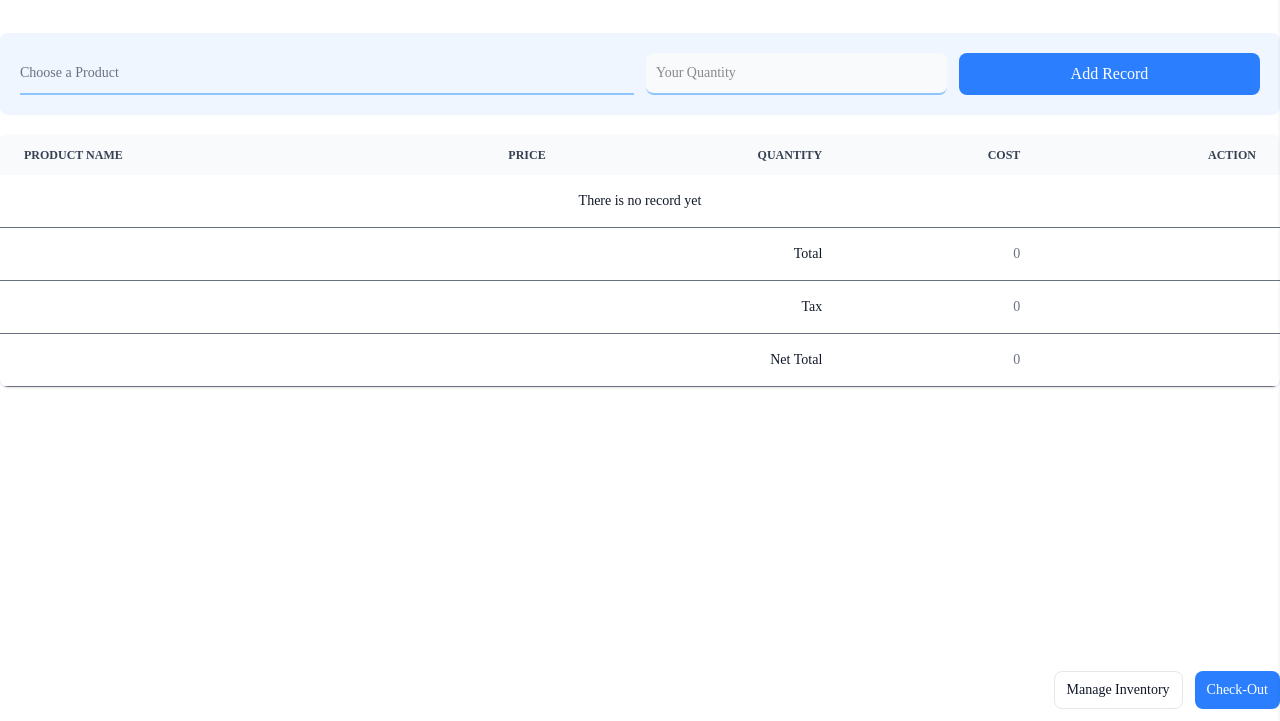
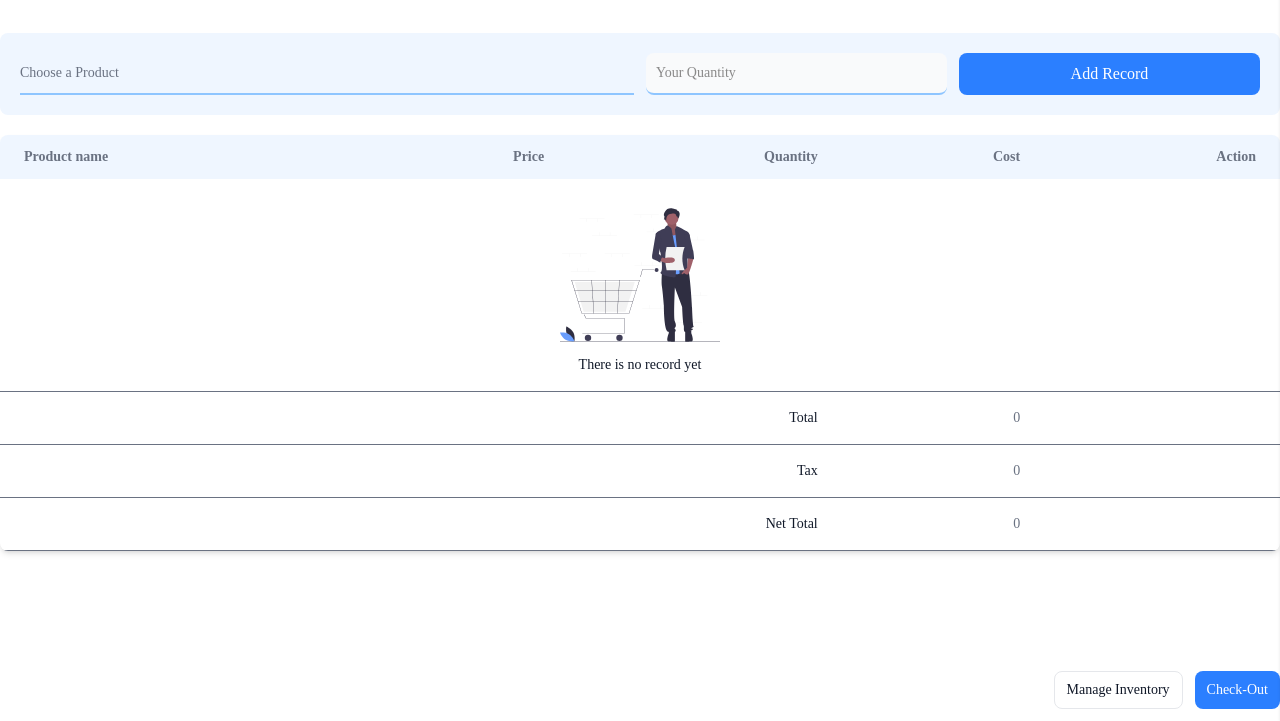
Before and after one commit to Htet-Myat-Maung/invoice-app, a website built with Vite: page index.html in a window 1280 px wide. Shown: the part 79-800 px from the top of the page. Built offline with nearby package versions, Linux system fonts and the light colour scheme; some packages are replaced by stand-ins of ours; a web font is replaced by a local one.

Commit message:
fix meta tag, empty state svg V1.0.0

```diff
--- a/index.html
+++ b/index.html
@@ -4,7 +4,26 @@
     <meta charset="UTF-8" />
     <link rel="icon" type="image/svg+xml" href="/vite.svg" />
     <meta name="viewport" content="width=device-width, initial-scale=1.0" />
-    <title>Invoice App</title>
+    <!-- Primary Meta Tags -->
+    <title>invoice app</title>
+    <meta name="title" content="invoice app" />
+    <meta name="description" content="" />
+
+    <!-- Open Graph / Facebook -->
+    <meta property="og:type" content="website" />
+    <meta property="og:url" content="https://metatags.io/" />
+    <meta property="og:title" content="invoice app" />
+    <meta property="og:description" content="" />
+    <meta property="og:image" content="https://metatags.io/images/meta-tags.png" />
+
+    <!-- Twitter -->
+    <meta property="twitter:card" content="summary_large_image" />
+    <meta property="twitter:url" content="https://metatags.io/" />
+    <meta property="twitter:title" content="invoice app" />
+    <meta property="twitter:description" content="" />
+    <meta property="twitter:image" content="https://metatags.io/images/meta-tags.png" />
+
+    <!-- Meta Tags Generated with https://metatags.io -->
   </head>
   <body>
     <main id="app" class="flex flex-col h-screen">
@@ -43,7 +62,8 @@
                     type="number"
                     id="quantity"
                     name="quantity"
-                    class="min='1' bg-gray-50 border-0 border-b-2 border-blue-300 text-stone-900 text-sm rounded-lg focus:outline-none focus:ring-blue-300 focus:border-blue-300 block w-full p-2.5 dark:bg-gray-700 dark:border-gray-600 dark:placeholder-gray-400 dark:text-white dark:focus:ring-blue-500 dark:focus:border-blue-500"
+                    min="0"
+                    class="bg-gray-50 border-0 border-b-2 border-blue-300 text-stone-900 text-sm rounded-lg focus:outline-none focus:ring-blue-300 focus:border-blue-300 block w-full p-2.5 dark:bg-gray-700 dark:border-gray-600 dark:placeholder-gray-400 dark:text-white dark:focus:ring-blue-500 dark:focus:border-blue-500"
                     placeholder="Your Quantity"
                     required
                   />
@@ -63,33 +83,35 @@
         </div>
 
         <div class="container mx-auto">
-          <div class="relative overflow-x-auto shadow-sm sm:rounded-lg">
+          <div class="relative overflow-x-auto shadow-md sm:rounded-lg">
             <table
               class="w-full text-sm text-left rtl:text-right text-gray-500 dark:text-gray-400"
             >
-              <thead
-                class="text-xs text-gray-700 uppercase bg-gray-50 dark:bg-gray-700 dark:text-gray-400"
+              <thead1
+                class="text-xs text-gray-700 uppercase bg-blue-50 dark:bg-gray-700 dark:text-gray-400"
               >
-                <tr>
+                <tr class="bg-blue-50">
                   <th scope="col" class="px-6 py-3">Product name</th>
                   <th scope="col" class="px-6 py-3 text-end">Price</th>
                   <th scope="col" class="px-6 py-3 text-end">Quantity</th>
                   <th scope="col" class="px-6 py-3 text-end">Cost</th>
                   <th scope="col" class="px-6 py-3 text-end table-cell print:hidden">Action</th>
                 </tr>
-              </thead>
+              </thead1>
               <tbody id="recordList">
 
                 <tr
-                  class="hidden last:table-row border-b dark:border-gray-700"
+                class=" hidden last:table-row border-b dark:border-gray-700"
                 >
-                  <th
+                  <td
                     scope="row"
                     colspan="5"
-                    class="text-center px-6 py-4 font-medium text-gray-900 whitespace-nowrap dark:text-white"
-                  >
+                    class="px-6 py-4 font-medium text-gray-900 whitespace-nowrap dark:text-white">
+                    <img src="./image/empty-state.svg" alt="" class="block mx-auto size-40">
+                    <p class="text-center">
                     There is no record yet
-                  </th>
+                    </p>
+                  </td>
                 </tr>
 
                 <tfoot>
```
Also changed, not shown: image/empty-state.svg (added).
